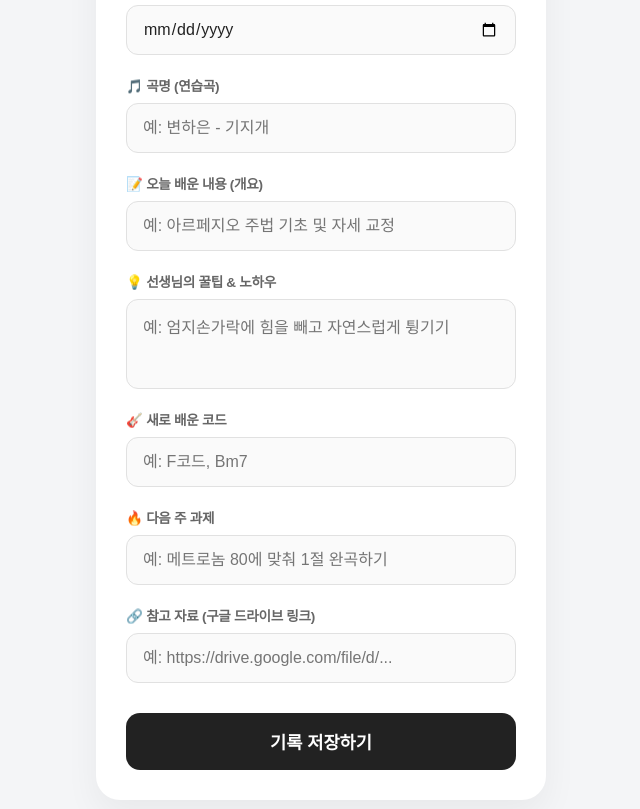
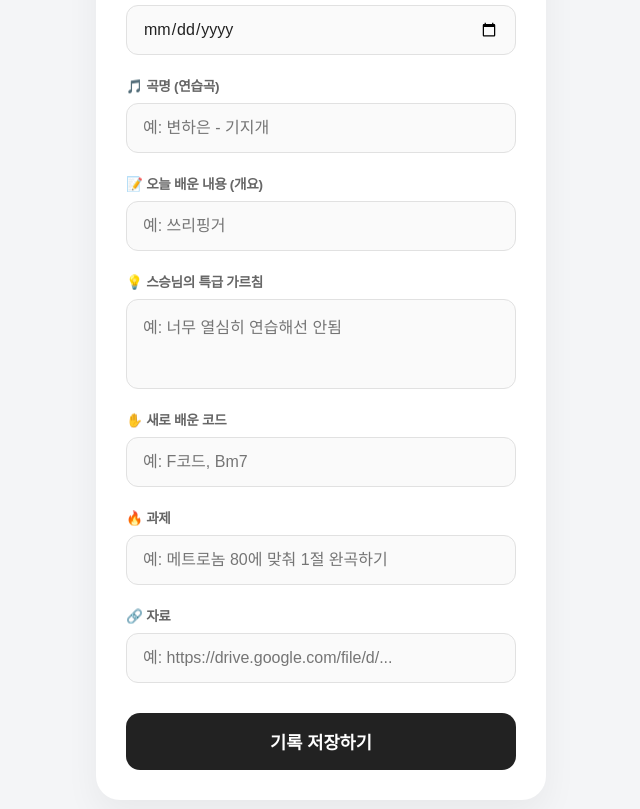
Before and after one commit to nayullll/501-openmic, a plain HTML site: page index.html in a window 1280 px wide. Shown: the part 131-940 px from the top of the page, without its empty margins (319-959 px from the left). Drawn offline with Linux system fonts and the light colour scheme; a web font is replaced by a local one.

Commit message:
Update index.html

```diff
--- a/index.html
+++ b/index.html
@@ -99,18 +99,18 @@
     <input type="text" id="song" placeholder="예: 변하은 - 기지개">
 
     <label>📝 오늘 배운 내용 (개요)</label>
-    <input type="text" id="overview" placeholder="예: 아르페지오 주법 기초 및 자세 교정">
+    <input type="text" id="overview" placeholder="예: 쓰리핑거">
 
-    <label>💡 선생님의 꿀팁 & 노하우</label>
-    <textarea id="tips" placeholder="예: 엄지손가락에 힘을 빼고 자연스럽게 튕기기"></textarea>
+    <label>💡 스승님의 특급 가르침</label>
+    <textarea id="tips" placeholder="예: 너무 열심히 연습해선 안됨"></textarea>
 
-    <label>🎸 새로 배운 코드</label>
+    <label>✋ 새로 배운 코드</label>
     <input type="text" id="chords" placeholder="예: F코드, Bm7">
 
-    <label>🔥 다음 주 과제</label>
+    <label>🔥 과제</label>
     <input type="text" id="homework" placeholder="예: 메트로놈 80에 맞춰 1절 완곡하기">
 
-    <label>🔗 참고 자료 (구글 드라이브 링크)</label>
+    <label>🔗 자료</label>
     <input type="text" id="driveLink" placeholder="예: https://drive.google.com/file/d/...">
 
     <button id="saveBtn" onclick="saveLesson()">기록 저장하기</button>
```
